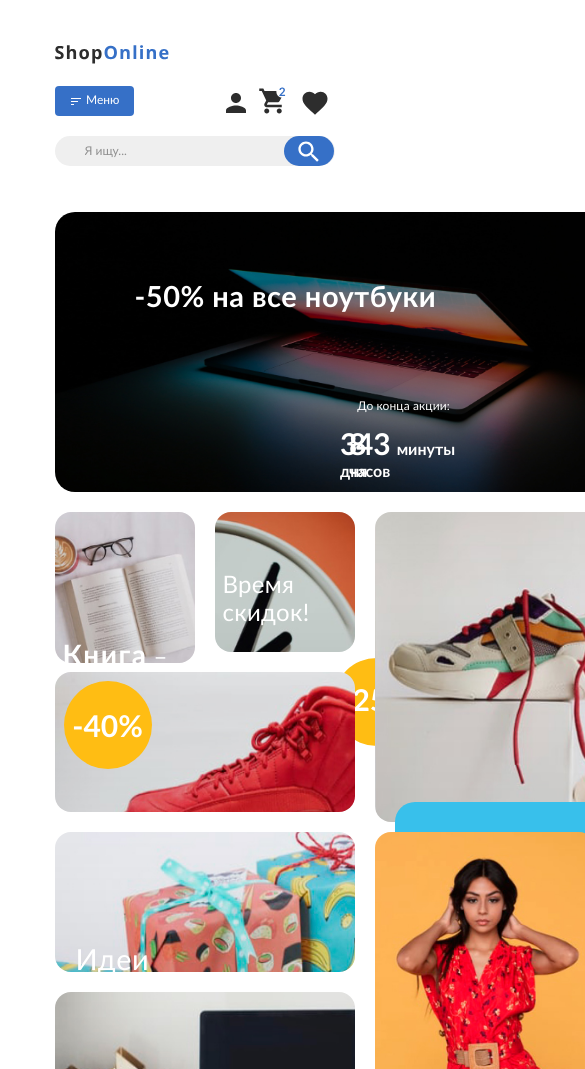
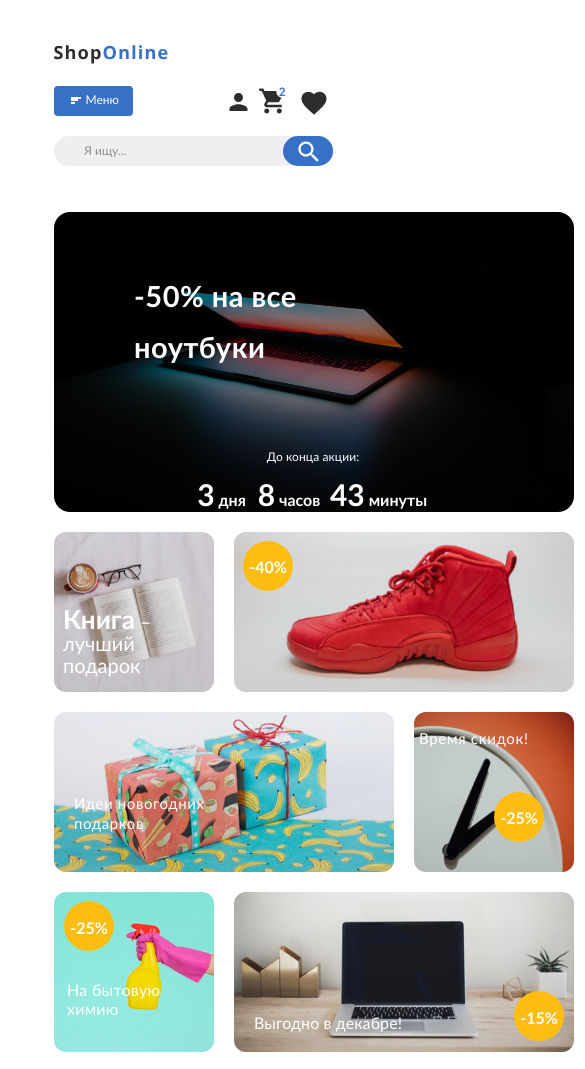
Before and after one commit to Nisovaki/frontend, a plain HTML site: page index.html in a window 390 px wide. Shown: the top 1069 px of the page, 585 px wide, since content can reach past the window. Drawn offline with Linux system fonts and the light colour scheme.

Commit message:
The practical task has been fixed

```diff
--- a/css/header.css
+++ b/css/header.css
@@ -252,6 +252,18 @@
     border-radius: 6px;
   }
 
+  .nav__line {
+    height: 10px;
+    margin-left: 3px;
+    margin-top: -2px;
+  }
+
+  .nav__line-1,
+  .nav__line-2,
+  .nav__line-3 {
+    height: 2px;
+  }
+
   .header__form {
     grid-area: 2 / 2 / 3 / 5;
   }
@@ -297,6 +309,8 @@
     width: 30px;
     height: 30px;
     margin-bottom: 0;
+    margin-right: -3px;
+    margin-top: -2px;
   }
 
   .header__basket-img {
--- a/css/sale.css
+++ b/css/sale.css
@@ -591,11 +591,14 @@
   .sale__list {
     gap: 20px;
     grid-template-columns: 140px 140px 220px 140px;
-    grid-template-rows: 140px 120px 140px 140px 140px 140px 140px 177px;
+    grid-template-rows: 140px 120px 0.5px 140px 140px 60px 60px 60px 60px 140px 176px;
   }
 
   .sale__laptop {
     padding: 61px 112px 41px 80px;
+    background-position-x: -96px;
+    background-position-y: 35.5%;
+    border-radius: 16px;
   }
 
   .sale__title {
@@ -613,6 +616,7 @@
 
   .sale__num {
     font-size: 30px;
+    padding-right: 0px;
   }
 
   .sale__day,
@@ -622,13 +626,13 @@
   }
 
   .sale__day {
-    width: 0;
-    /* Фальшивые данные исправить */
+    width: 85px;
+    padding: 1px 1px 1px 35px;
   }
 
   .sale__oclock {
-    width: 0;
-    /* Фальшивые данные исправить */
+    width: 76px;
+    padding: 1px 1px 1px 9px;
   }
 
   .sale__min {
@@ -636,11 +640,220 @@
     padding: 1px 1px 1px 1px;
   }
 
+  .sale__book,
+  .sale__discounts,
+  .sale__sneakers,
+  .sale__gift,
+  .sale__idea,
+  .sale__profitably,
+  .sale__trappings,
+  .sale__dresses,
+  .sale__chemical,
+  .sale__toys {
+    border-radius: 12px;
+  }
+
+  .sale__book {
+    grid-area: 4 / 1 / 4 / 1;
+    padding: 54px 14px 23px 9px;
+    background-position-x: 49%;
+    background-position-y: 30%;
+    background-size: 193px 139px;
+    line-height: 22px;
+  }
+
+  .sale__book-fw {
+    font-size: 26px;
+    letter-spacing: 0px;
+  }
+
+  .sale__list {
+    font-size: 20px;
+  }
+
+  .sale__discounts {
+    grid-area: 4 / 2 / 4 / 2;
+    padding: 19px 10px 9px 5px;
+    background-position-x: 50%;
+    background-position-y: 16%;
+    background-size: 211px 140px;
+  }
+
+  .sale__discounts-text {
+    font-size: 15px;
+    letter-spacing: 0.7px;
+  }
+
+  .sale__discounts-percent {
+    margin-top: 44px;
+    margin-left: 75px;
+    padding-top: 18px;
+  }
+
+  .sale__sneakers {
+    grid-area: 5 / 1 / 5 / 3;
+    background-position-y: -56px;
+    background-size: 298px 227px;
+  }
+
+  .sale__sneakers-percent {
+    padding-top: 18px;
+  }
+
+  .sale__gift {
+    grid-area: 7 / 5 / 4 / 3;
+    background-size: 379px 482px;
+    background-position-y: -51px;
+    padding: 309px 11px 11px 10px;
+  }
+
+  .sale__gift-text {
+    font-size: 16px;
+    padding: 19px 23px 16px 27px;
+    line-height: 1;
+    border-radius: 12px;
+  }
+
+  .sale__gift-br {
+    display: none;
+  }
+
+  .sale__gift-increase {
+    font-size: 26px;
+    letter-spacing: 0.3px;
+  }
+
+  .sale__idea {
+    grid-area: 8 / 1 / 6 / 3;
+    padding: 83px 33px 10px 20px;
+    background-position-y: -56px;
+    background-size: 300px 225px;
+  }
+
+  .sale__idea-text {
+    font-size: 15px;
+    width: 70%;
+    line-height: 20px;
+  }
+
+  .sale__profitably {
+    grid-area: 10 / 3 / 8 / 1;
+    background-position-y: -31px;
+    background-size: 299px 200px;
+    padding: 61px 10px 10px 20px;
+  }
+
+  .sale__profitably-text {
+    letter-spacing: 0.1px;
+    font-size: 16px;
+  }
+
+  .sale__profitably-percent {
+    margin-top: 18px;
+    padding-top: 19px;
+  }
+
+  .sale__dresses {
+    grid-area: 7 / 3 / 7 / 3;
+    padding: 160px 10px 60px 159px;
+    background-size: 221px 276px;
+    background-position-x: -1px;
+    background-position-y: 1px;
+  }
+
+  .sale__dresses-percent {
+    padding-top: 18px;
+  }
+
+  .sale__chemical {
+    grid-area: 7 / 4 / 9 / 4;
+    background-size: 226px 139px;
+    background-position-x: -45px;
+  }
+
+  .sale__chemical-percent {
+    padding-top: 19px;
+  }
+
+  .sale__chemical-text {
+    font-size: 16px;
+    margin-top: 31px;
+    line-height: 19px;
+  }
+
+  .sale__toys {
+    grid-area: 9 / 4 / 9 / 4;
+    background-position-y: 101%;
+    background-size: 140px 94px;
+    border-radius: 16px;
+  }
+
+  .sale__trappings {
+    grid-area: 10 / 5 / 10 / 1;
+    background-size: 700px 527px;
+    padding: 242px 10px 94px 25px;
+    background-position-y: -136px;
+  }
+
+  .sale__trappings-text {
+    font-size: 21px;
+    padding: 24px 28px 21px 35px;
+    width: 348px;
+    border-radius: 16px;
+  }
 }
 
 @media (max-width: 767px)  {
-  .container {
-    max-width: 560px;
+  .sale__list {
+    gap: 20px;
+    grid-template-columns: 160px 160px 160px;
+    grid-template-rows: 160px 120px 160px 160px 160px 160px 160px 176px;
+  }
+
+  .sale__laptop {
+    grid-area: 1 / 4 / 3 / 1;
+  }
+
+  .sale__book {
+    grid-area: 3 / 1 / 3 / 1;
+    padding: 78px 14px 14px 9px;
+    background-size: 140%;
+  }
+
+  .sale__discounts {
+    grid-area: 4 / 3 / 4 / 3;
+    padding: 19px 10px 9px 5px;
+    background-size: 153%;
+  }
+
+  .sale__sneakers {
+    grid-area: 3 / 2 / 3 / 4;
+    background-size: 106%;
+  }
+
+  .sale__idea {
+    grid-area: 4 / 1 / 4 / 3;
+    background-size: 100%;
+    background-position-y: -47px;
+  }
+
+  .sale__gift {
+    grid-area: 6 / 1 / 6 / 3;
+    background-size: 100%;
+    padding: 240px 11px 100px 10px;
+  }
+
+  .sale__profitably {
+    grid-area: 5 / 4 / 5 / 2;
+    background-position-y: -31px;
+    background-size: 100%;
+    padding: 81px 10px 10px 20px;
+  }
+
+  .sale__chemical {
+    grid-area: 5 / 1 / 5 / 1;
+    background-size: 154%;
+    background-position-x: -65px;
   }
 }
 
--- a/css/style.css
+++ b/css/style.css
@@ -111,6 +111,7 @@ iframe {
 @media (max-width: 1024px)  {
   .container {
     max-width: 997px;
+    padding: 0 30px;
   }
 }
 
@@ -118,11 +119,18 @@ iframe {
   .container {
     max-width: 740px;
   }
+
+  .percent {
+    width: 50px;
+    height: 50px;
+    font-size: 16px;
+  }
 }
 
 @media (max-width: 766px)  {
   .container {
     max-width: 560px;
+    padding: 0 19px;
   }
 }
 
--- a/index.html
+++ b/index.html
@@ -85,7 +85,7 @@
 
             <div class="sale__gift">
               <p class="sale__gift-text">
-                Вторая пара кроссовок <br>
+                Вторая пара кроссовок <br class="sale__gift-br">
                 <span class="sale__gift-increase"> в подарок!</span>
               </p>
             </div>
```
